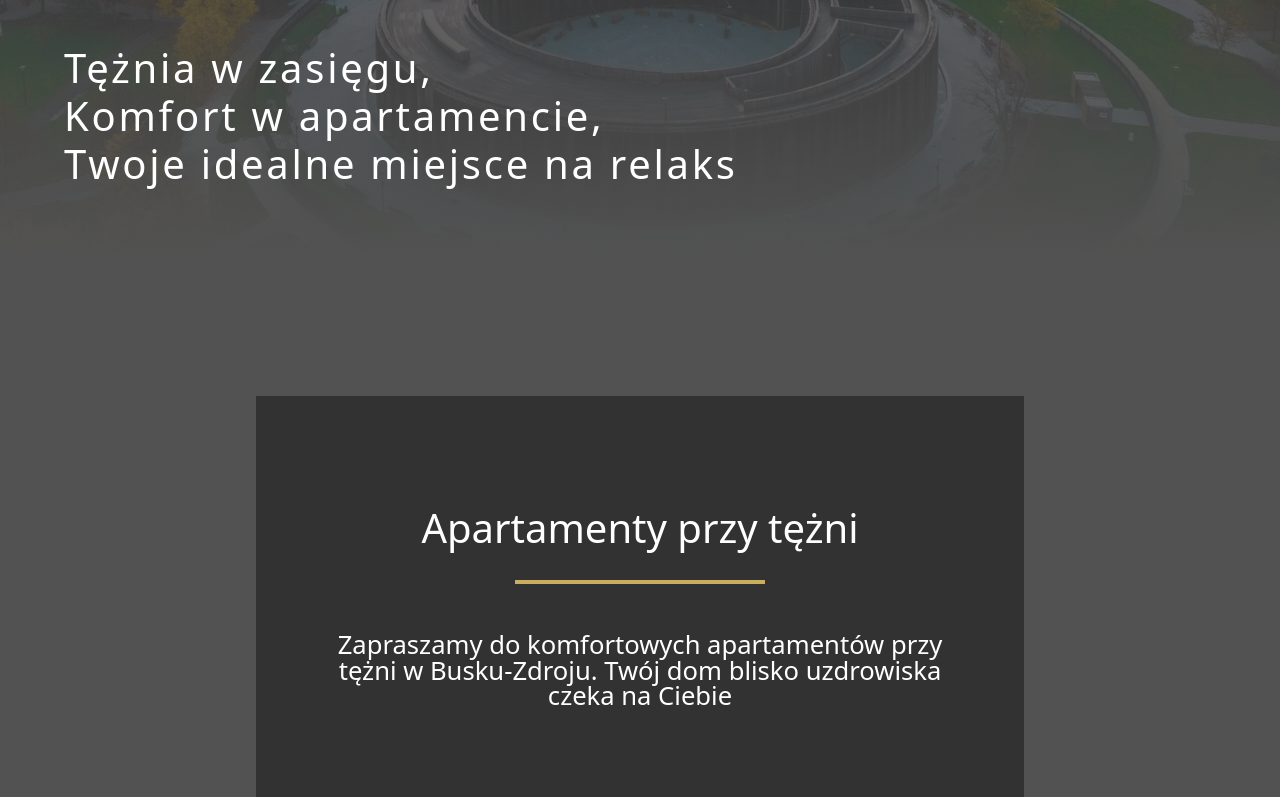
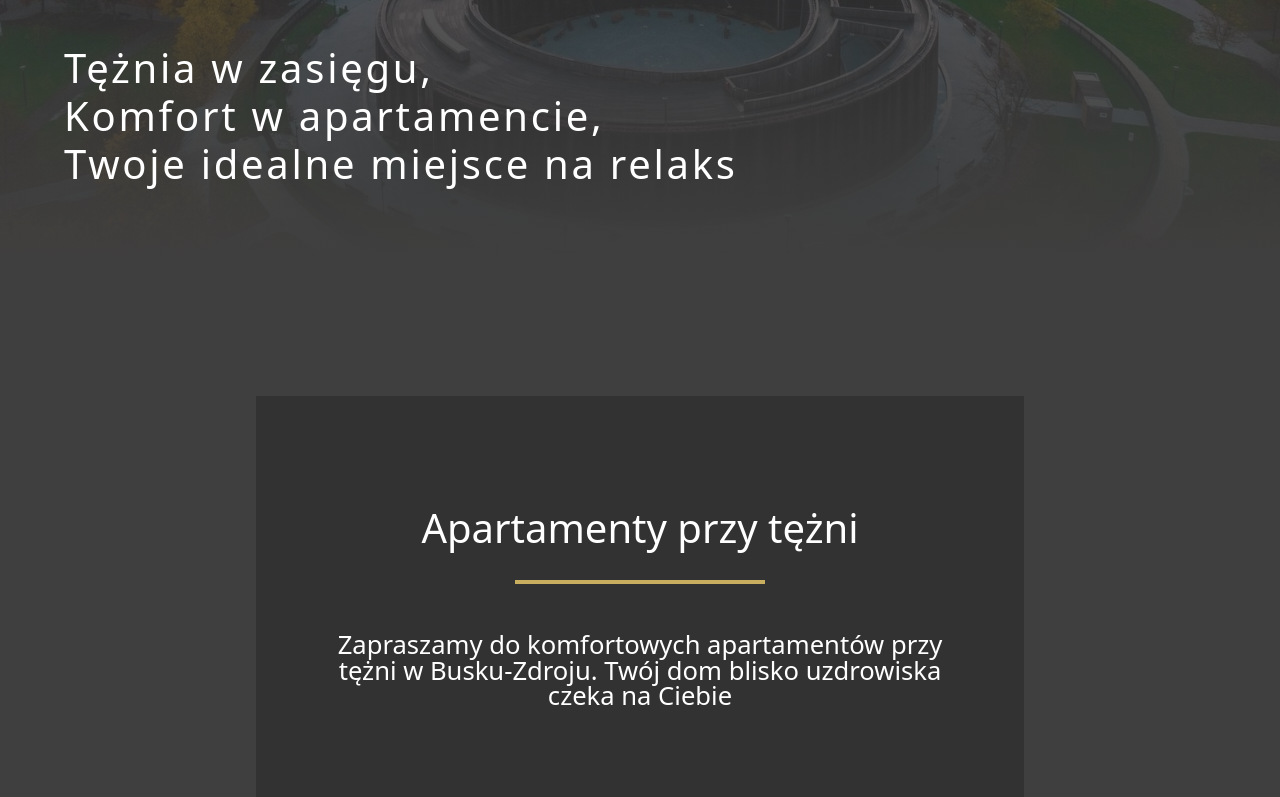
Before and after one commit to Dyniaaa/ApartamentyPrzyTezni, a React (Create React App) app: page / in a window 1280 px wide. Shown: the part 500-1297 px from the top of the page. Built offline with nearby package versions, Linux system fonts and the light colour scheme; the HTML template or start-up script is replaced by a standard one.

Commit message:
Fix Color mainPage

```diff
--- a/src/Components/MainPage/Main/Main.scss
+++ b/src/Components/MainPage/Main/Main.scss
@@ -44,7 +44,7 @@
   .background {
     background: linear-gradient(
       0deg,
-      rgba(82, 82, 82, 1) 5%,
+      rgba(64, 63, 63, 1) 5%,
       rgba(0, 0, 0, 0.5) 100%
     );
     height: 100vh;
--- a/src/Components/MainPage/MainContent/MainContent.scss
+++ b/src/Components/MainPage/MainContent/MainContent.scss
@@ -1,5 +1,5 @@
 .mainContent {
-  background-color: #525252;
+  background-color: #403f3f;
   display: flex;
   justify-content: center;
   width: 100%;
```
